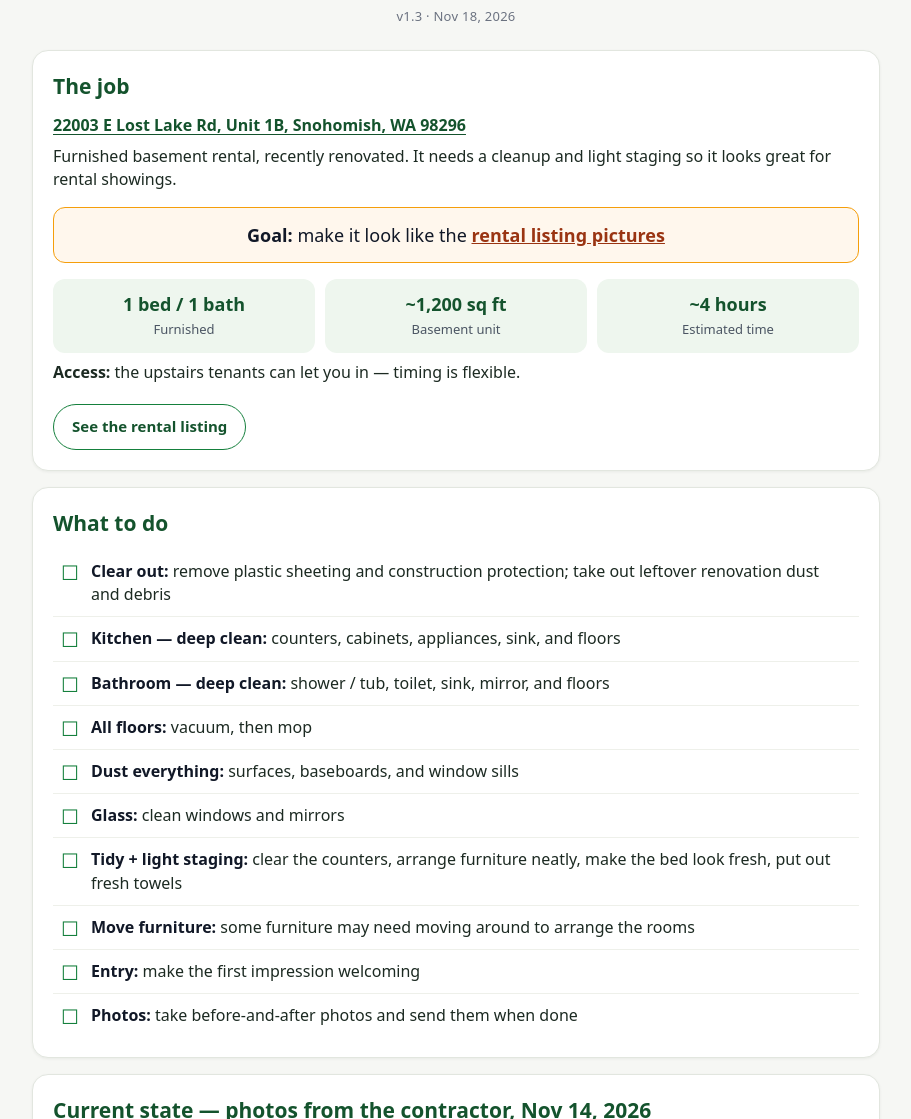
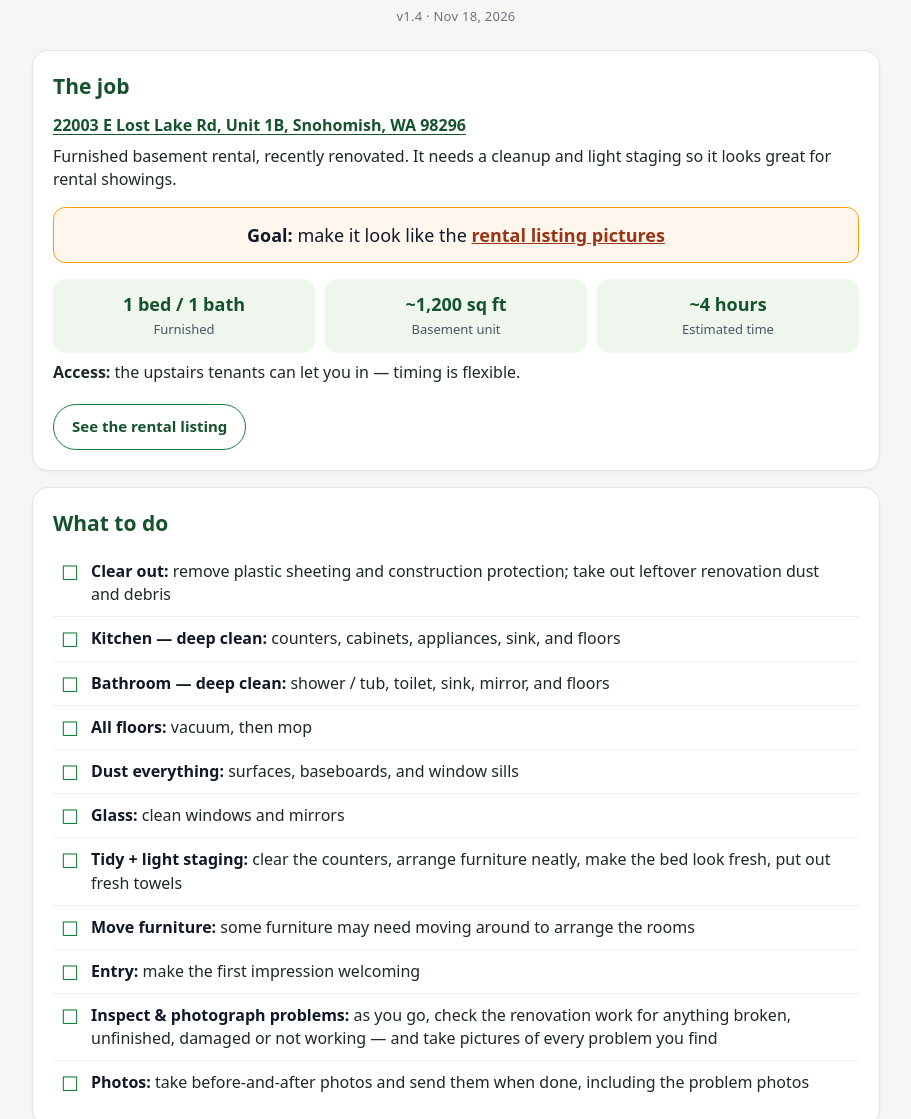
Before and after one commit to rsonnad/muse-rahulio, a plain HTML site: page muse/sharingwood-cleanup/index.html in a window 1280 px wide. Shown: the part 181-1300 px from the top of the page, without its empty margins (184-1095 px from the left). Drawn offline with Linux system fonts and the light colour scheme.

Commit message:
sharingwood-cleanup: email-sized img/m photos + static map.jpg for outreach email; checklist: inspect & photograph problems (v1.4)

```diff
--- a/muse/sharingwood-cleanup/index.html
+++ b/muse/sharingwood-cleanup/index.html
@@ -75,7 +75,7 @@
   <header>
     <h1>Sharingwood Unit&nbsp;1B — Cleanup for Rental&nbsp;Showing</h1>
     <p class="subtitle">Clean it, tidy it, make it shine</p>
-    <p class="stamp">v1.3 · Nov 18, 2026</p>
+    <p class="stamp">v1.4 · Nov 18, 2026</p>
   </header>
 
   <section class="card">
@@ -106,7 +106,8 @@
       <li><b>Tidy + light staging:</b> clear the counters, arrange furniture neatly, make the bed look fresh, put out fresh towels</li>
       <li><b>Move furniture:</b> some furniture may need moving around to arrange the rooms</li>
       <li><b>Entry:</b> make the first impression welcoming</li>
-      <li><b>Photos:</b> take before-and-after photos and send them when done</li>
+      <li><b>Inspect &amp; photograph problems:</b> as you go, check the renovation work for anything broken, unfinished, damaged or not working — and take pictures of every problem you find</li>
+      <li><b>Photos:</b> take before-and-after photos and send them when done, including the problem photos</li>
     </ul>
   </section>
 
```
Also changed, not shown: muse/sharingwood-cleanup/img/m/01-wide-kitchen-slatted-ceiling.jpg (added), muse/sharingwood-cleanup/img/m/02-kitchenette-sink-slow-cooker.jpg (added), muse/sharingwood-cleanup/img/m/03-kitchen-counter-window-stove.jpg (added), muse/sharingwood-cleanup/img/m/04-wood-floor-kitchen-cabinets-stove.jpg (added), muse/sharingwood-cleanup/img/m/05-kitchen-floor-cabinets.jpg (added), muse/sharingwood-cleanup/img/m/06-wooden-door-chalkboard.jpg (added), muse/sharingwood-cleanup/img/m/07-kitchenette-sink-granite.jpg (added), muse/sharingwood-cleanup/img/m/08-kitchen-floor-paint-can.jpg (added), muse/sharingwood-cleanup/img/m/09-kitchen-fridge-stove-cabinets.jpg (added), muse/sharingwood-cleanup/img/m/10-bathroom-door-sink-mirror.jpg (added), muse/sharingwood-cleanup/img/m/11-bathroom-toilet-sink-vanity.jpg (added), muse/sharingwood-cleanup/img/m/12-laundry-closet-washer.jpg (added), muse/sharingwood-cleanup/img/m/13-bathroom-wide.jpg (added), muse/sharingwood-cleanup/img/m/14-hallway-furnace-closets.jpg (added), 4 more files.
